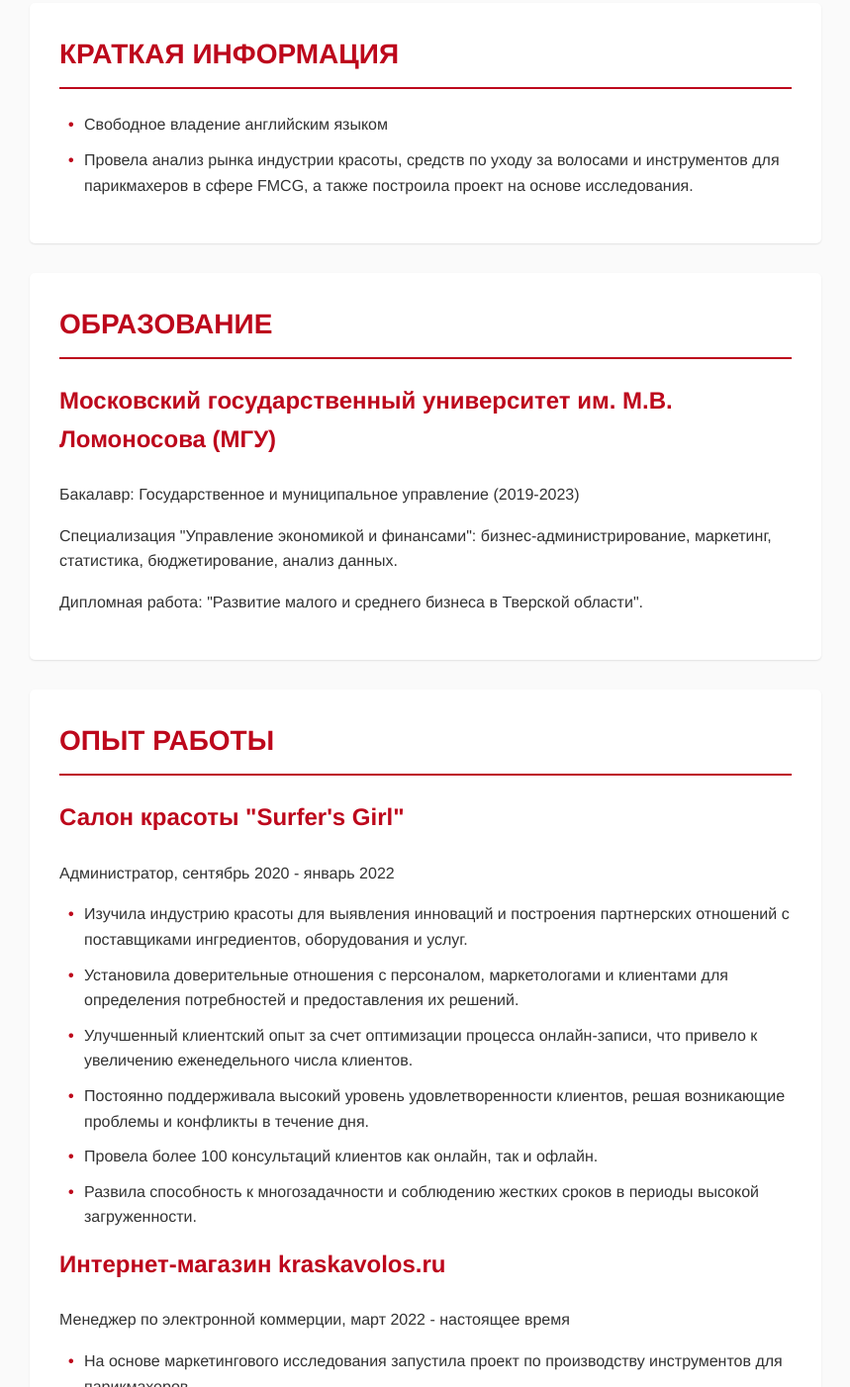
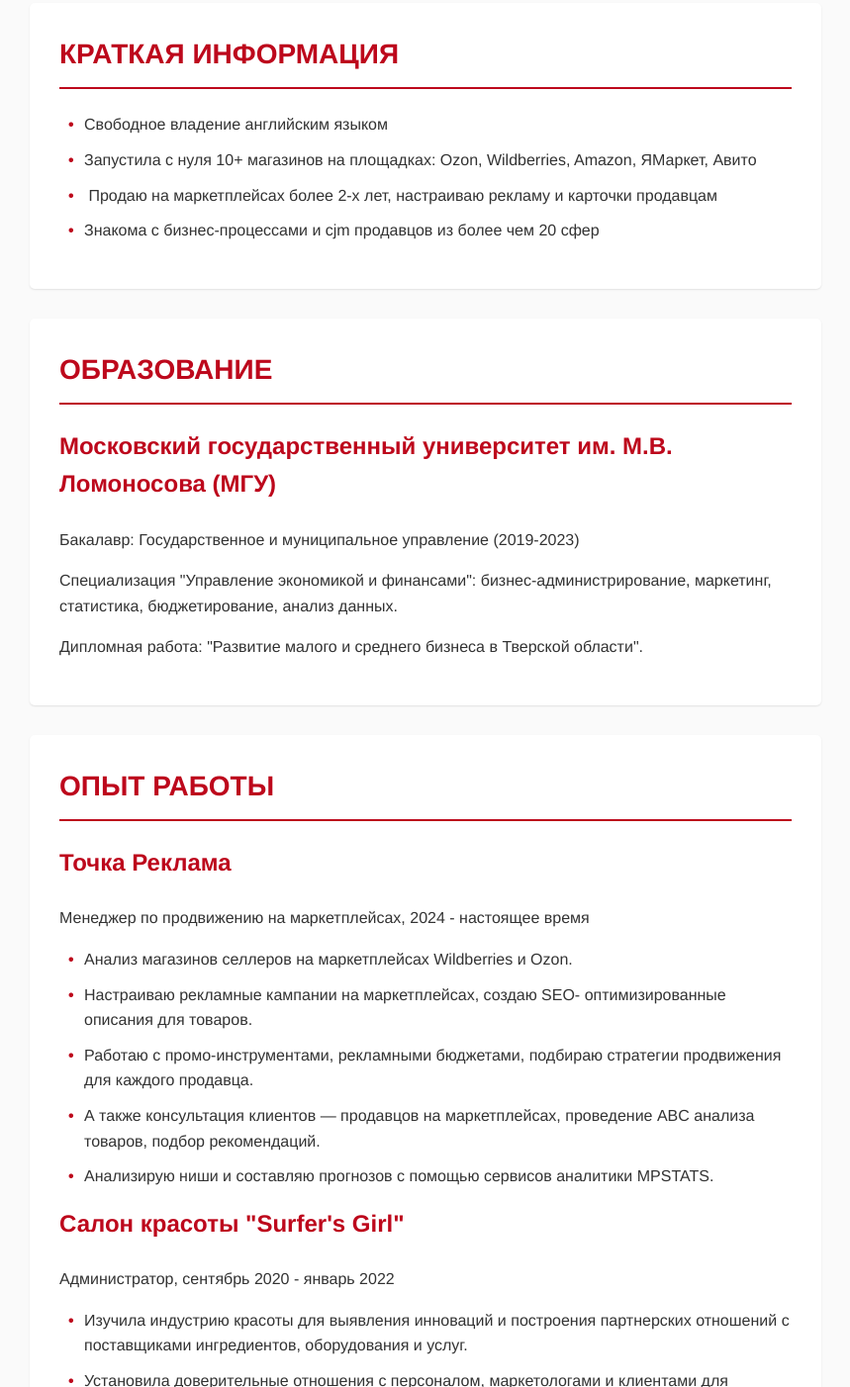
Before and after one commit to gerdaria/cv, a plain HTML site: page index.html in a window 1280 px wide. Shown: the part 221-1623 px from the top of the page at 99% size, without its empty margins (210-1069 px from the left). Drawn offline with Linux system fonts and the light colour scheme.

Commit message:
Update index.html

```diff
--- a/index.html
+++ b/index.html
@@ -166,7 +166,9 @@
       <h2>КРАТКАЯ ИНФОРМАЦИЯ</h2>
       <ul>
         <li>Свободное владение английским языком</li>
-        <li>Провела анализ рынка индустрии красоты, средств по уходу за волосами и инструментов для парикмахеров в сфере FMCG, а также построила проект на основе исследования.</li>
+        <li>Запустила с нуля 10+ магазинов на площадках: Ozon, Wildberries, Amazon, ЯМаркет, Авито</li>
+        <li> Продаю на маркетплейсах более 2-х лет, настраиваю рекламу и карточки продавцам</li>
+        <li>Знакома с бизнес-процессами и cjm продавцов из более чем 20 сфер</li>
       </ul>
     </section>
 
@@ -181,6 +183,20 @@
 
     <section>
       <h2>ОПЫТ РАБОТЫ</h2>
+      <div class="job">
+        <h3>Точка Реклама</h3>
+        <p>Менеджер по продвижению на маркетплейсах, 2024 - настоящее время</p>
+        <ul>
+          <li>Анализ магазинов селлеров на маркетплейсах Wildberries и Ozon.</li>
+          <li>Настраиваю рекламные кампании на маркетплейсах, создаю SEO- оптимизированные описания для товаров.</li>
+          <li>Работаю с промо-инструментами, рекламными бюджетами, подбираю стратегии продвижения для каждого продавца.</li>
+          <li>А также консультация клиентов — продавцов на маркетплейсах, проведение ABC анализа товаров, подбор рекомендаций.</li>
+          <li>Анализирую ниши и составляю прогнозов с помощью сервисов аналитики MPSTATS.</li>
+        </ul>
+      </div>
+
+
+
       <div class="job">
         <h3>Салон красоты "Surfer's Girl"</h3>
         <p>Администратор, сентябрь 2020 - январь 2022</p>
```
